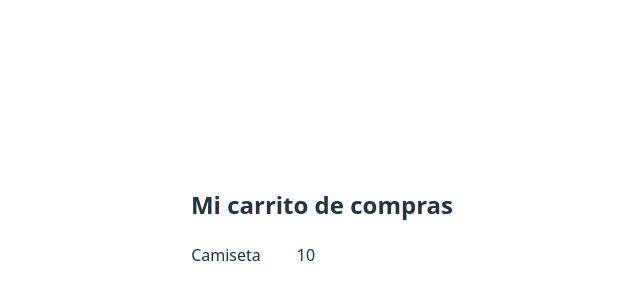
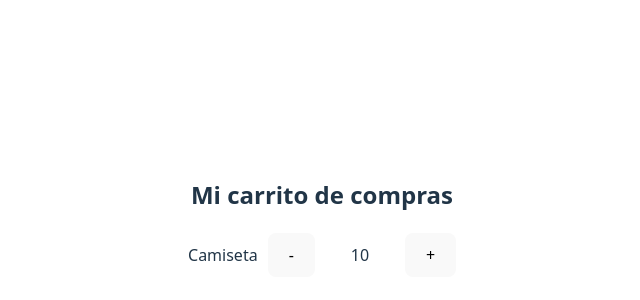
Before and after one commit to DevTalles-corp/nuxt-bases-vue, a Vue app: page / in a window 1280 px wide. Shown: the part 178-478 px from the top of the page, without its empty margins (318-958 px from the left). Built offline with nearby package versions, Linux system fonts and the light colour scheme.

Commit message:
refactor: enhance ShoppingCart component with increment and decrement functionality

```diff
--- a/src/App.vue
+++ b/src/App.vue
@@ -2,7 +2,12 @@
   <div>
     <h2>Mi carrito de compras</h2>
 
-    <ShoppingCart :name="product.name" :quantity="product.quantity" />
+    <ShoppingCart
+      :name="product.name"
+      :quantity="product.quantity"
+      @increment="handleIncrementQuantity"
+      @decrement="handleDecrementQuantity"
+    />
   </div>
 </template>
 
@@ -14,4 +19,12 @@ const product = ref({
   name: 'Camiseta',
   quantity: 10,
 });
+
+function handleIncrementQuantity() {
+  product.value.quantity++;
+}
+
+function handleDecrementQuantity() {
+  product.value.quantity--;
+}
 </script>
--- a/src/components/ShoppingCart.vue
+++ b/src/components/ShoppingCart.vue
@@ -1,7 +1,10 @@
 <template>
   <div>
     <span>{{ name }}</span>
+
+    <button @click="$emit('decrement')">-</button>
     <span>{{ quantity }}</span>
+    <button @click="$emit('increment')">+</button>
   </div>
 </template>
 
@@ -9,6 +12,11 @@
 defineProps<{
   name: string;
   quantity: number;
+}>();
+
+defineEmits<{
+  (event: 'increment'): void;
+  (event: 'decrement'): void;
 }>();
 </script>
 
```
